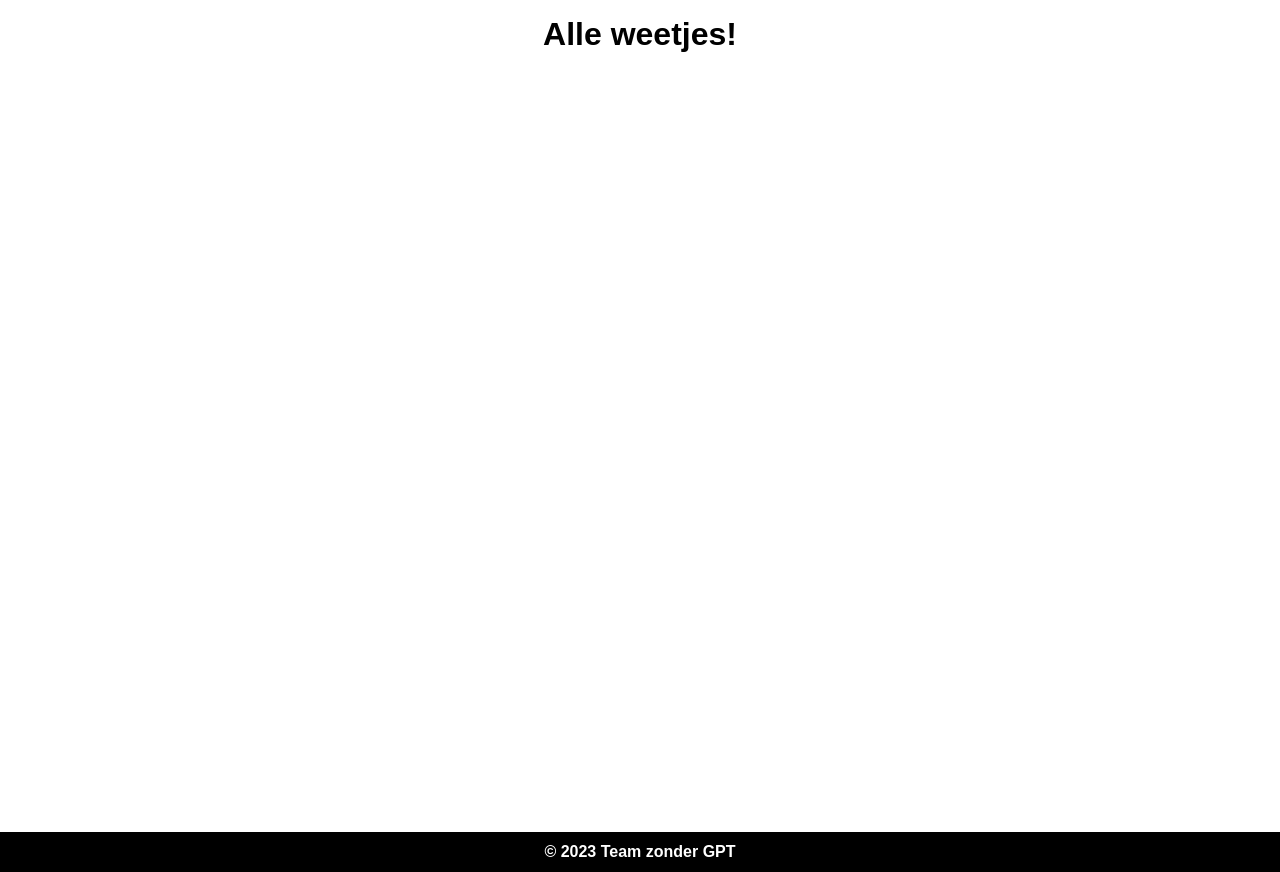
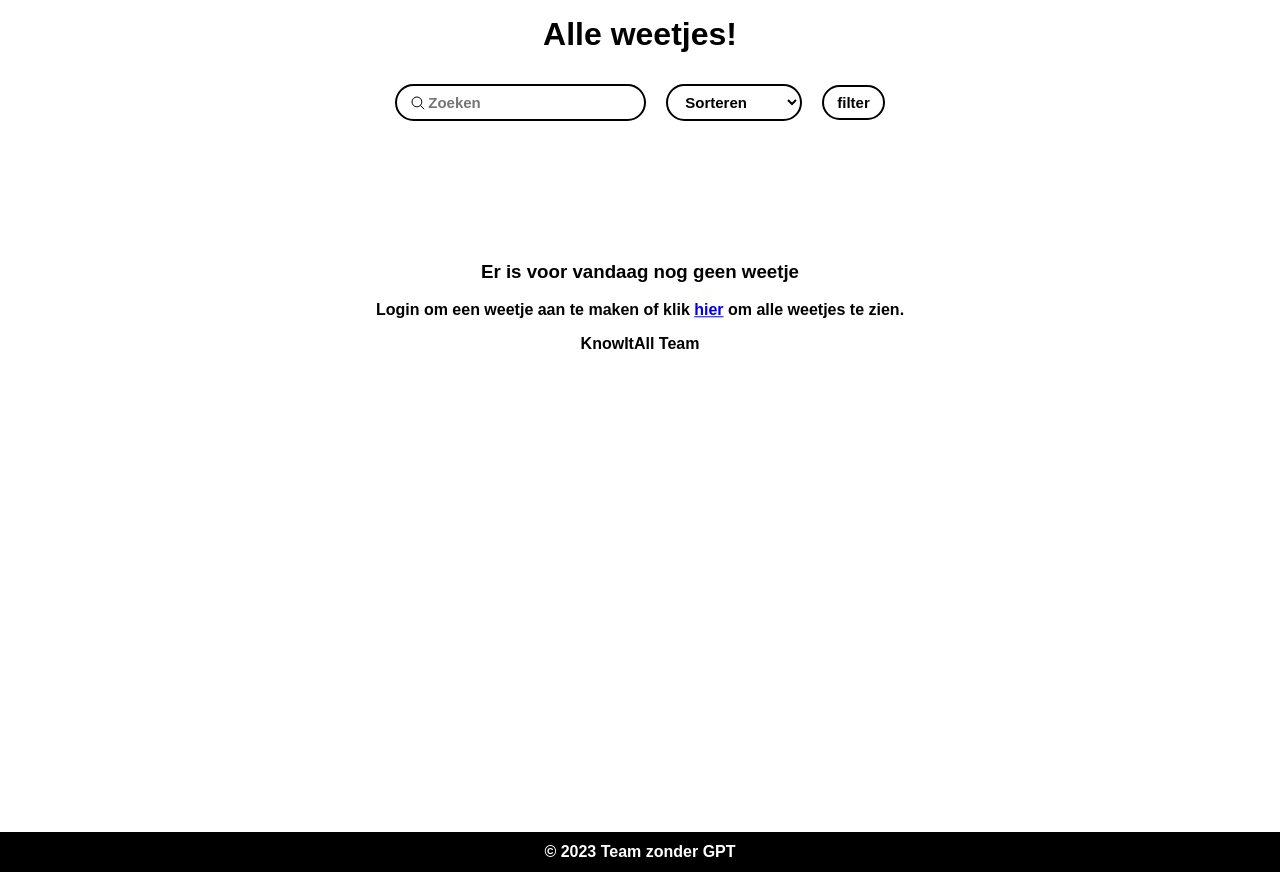
Before and after one commit to Patuberr/Knowitall, a PHP site: page /weetjes in a window 1280 px wide. Shown: the part 94-966 px from the top of the page. Run offline with PHP 8.4, Linux system fonts and the light colour scheme; tables that the repository leaves empty or names only in its code hold one stand-in row (values such as "Sample post"); some libraries are stand-ins or nearby versions.

Commit message:
Filter toegevoegd op weetjes pagina

```diff
--- a/assets/css/responsive.css
+++ b/assets/css/responsive.css
@@ -27,6 +27,7 @@
 
     .content .box .content img {
         max-width: 90%;
+
         padding: 25px 0 0 0;
         margin: 0 auto;
         display: block;
--- a/assets/css/styles.css
+++ b/assets/css/styles.css
@@ -43,6 +43,7 @@ body {
     position: fixed;
     width: 100%;
     top: 0;
+    z-index: 999;
 }
 
 .navbar {
@@ -104,7 +105,7 @@ body {
     width: 300px;
     background-color: #fff;
     border-radius: 20px;
-    z-index: 9999;
+    z-index: 9;
     animation: popup .3s;
 }
 
@@ -190,6 +191,7 @@ body {
 }
 
 .page {
+    z-index: 0;
     margin-top: 110px;
     min-height: 100vh;
 }
@@ -402,3 +404,54 @@ body {
     left: 50%;
     transform: translate(-50%,-50%);
 }
+
+.filter-form-class {
+    z-index: 0  ;
+    margin: 0 auto;
+    width: 90%;
+}
+
+.filter-form {
+    display: flex;
+    position: relative;
+    justify-content: center;
+    align-items: center;
+    flex-wrap: wrap;
+
+}
+
+.filter-form .search {
+    margin: 10px;
+    /* margin-bottom: 10px; */
+    padding: 7px 13px;
+    display: flex;
+    align-items: center;
+    justify-content: center;
+    border: 2px solid black;
+    border-radius: 20px;
+}
+
+.filter-form .search input {
+    outline: 0;
+    font-size: 15px;
+    background-color: transparent;
+    border: 0;
+}
+
+.filter-form input[type=submit], .filter-form select {
+    margin: 10px;
+    border-radius: 20px;
+    padding: 7px 13px;
+    border: 2px solid black;
+    outline: 0;
+    color: black;
+    background: transparent;
+    font-size: 15px;
+    transition: .3s ease;
+}
+
+.filter-form input[type="submit"]:hover {
+    cursor: pointer;
+    background-color: black;
+    color: #fff;
+}
--- a/views/weetjes.php
+++ b/views/weetjes.php
@@ -196,8 +196,78 @@ if(isset($_POST["register_submit"])) {
         <div class="content">
             <h1>Alle weetjes!</h1>
             <?php
+
+            ?>
+            <div class="filter-form-class">
+                <form action="" method="post" class="filter-form">
+                    <div class="search">
+                        <ion-icon name="search-outline"></ion-icon>
+                        <input type="search" name="search" placeholder="Zoeken">
+                    </div>
+                    <select name="filter">
+                        <option value="0">Sorteren</option>
+                        <option value="1">Oud - nieuw</option>
+                        <option value="2">Nieuw - oud</option>
+                        <option value="3">Naam ↑</option>
+                        <option value="4">Naam ↓</option>
+                    </select>
+                    <input type="submit" value="filter" name="submit-filter">
+                </form>
+            </div>
+
+
+                <?php
                     $query = $conn->query("SELECT * FROM message WHERE approval = 2 ORDER BY message_id DESC");
 
+                    if(isset($_POST['submit-filter'])) {
+                        $search = $_POST['search'];
+
+                        switch($_POST['filter']) {
+                            case 1:
+                                if($_POST['search'] === "" || $_POST['search'] === " " || $_POST['search'] === null) {
+                                    $query = $conn->query("SELECT * FROM message WHERE approval = 2 ORDER BY message_id ASC");
+                                } else {
+                                    $query = $conn->query("SELECT * FROM message WHERE approval = 2 AND post_date LIKE '%$search%' or title LIKE '%$search%' or description LIKE '%$search%' or fact_date LIKE '%$search%' or image LIKE '%$search%' ORDER BY message_id ASC");
+                                }
+                                break;
+                            case 2:
+                                if($_POST['search'] === "" || $_POST['search'] === " " || $_POST['search'] === null) {
+                                    $query = $conn->query("SELECT * FROM message WHERE approval = 2 ORDER BY message_id DESC");
+                                } else {
+                                    $query = $conn->query("SELECT * FROM message WHERE approval = 2 AND post_date LIKE '%$search%' or title LIKE '%$search%' or description LIKE '%$search%' or fact_date LIKE '%$search%' or image LIKE '%$search%' ORDER BY message_id DESC");
+                                }
+                                break;
+                            case 3:
+                                if($_POST['search'] === "" || $_POST['search'] === " " || $_POST['search'] === null) {
+                                    $query = $conn->query("SELECT * FROM message WHERE approval = 2 ORDER BY title ASC");
+                                } else {
+                                    $query = $conn->query("SELECT * FROM message WHERE approval = 2 AND post_date LIKE '%$search%' or title LIKE '%$search%' or description LIKE '%$search%' or fact_date LIKE '%$search%' or image LIKE '%$search%' ORDER BY title ASC");
+                                }
+                                break;
+                            case 4:
+                                if($_POST['search'] === "" || $_POST['search'] === " " || $_POST['search'] === null) {
+                                    $query = $conn->query("SELECT * FROM message WHERE approval = 2 ORDER BY title DESC");
+                                } else {
+                                    $query = $conn->query("SELECT * FROM message WHERE approval = 2 AND post_date LIKE '%$search%' or title LIKE '%$search%' or description LIKE '%$search%' or fact_date LIKE '%$search%' or image LIKE '%$search%' ORDER BY title DESC");
+                                }
+                                break;
+                            default:
+                            if($_POST['search'] === "" || $_POST['search'] === " " || $_POST['search'] === null) {
+                                $query = $conn->query("SELECT * FROM message WHERE approval = 2 ORDER BY message_id ASC");
+                            } else {
+                                $query = $conn->query("SELECT * FROM message WHERE approval = 2 AND post_date LIKE '%$search%' or title LIKE '%$search%' or description LIKE '%$search%' or fact_date LIKE '%$search%' or image LIKE '%$search%' ORDER BY message_id ASC");
+                            }
+                            break;
+                        }
+                    }
+
+                    if ($query->rowCount() === 0) {
+                        echo "<div class='no-sql'>
+                            <h3>Er is voor vandaag nog geen weetje</h2>
+                            <p>Login om een weetje aan te maken of klik <a href='/weetjes'>hier</a> om alle weetjes te zien.</p>
+                            <p>KnowItAll Team</p>
+                        </div>";
+                    } else {
                         while($row = $query->fetch()) {
                             if ($row == 0) {
                                 echo "test";
@@ -219,6 +289,7 @@ if(isset($_POST["register_submit"])) {
                             }
 
                         };
+                    }
                 ?>
         </div>
     </div>
```
Lines whose indentation alone changed are shown as unchanged.
